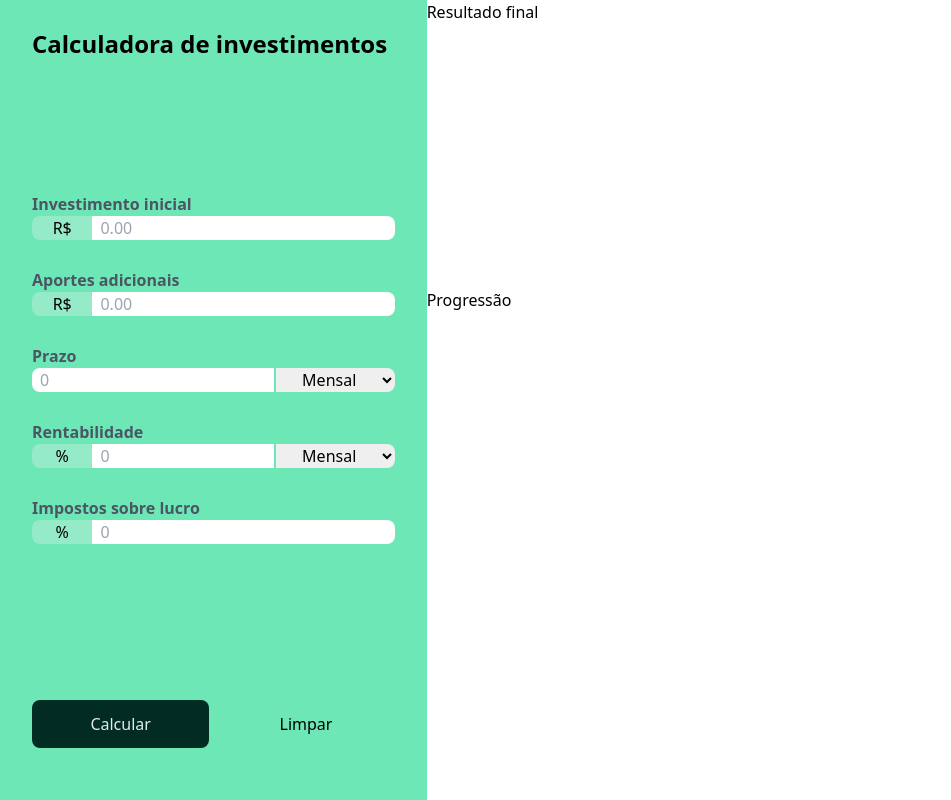
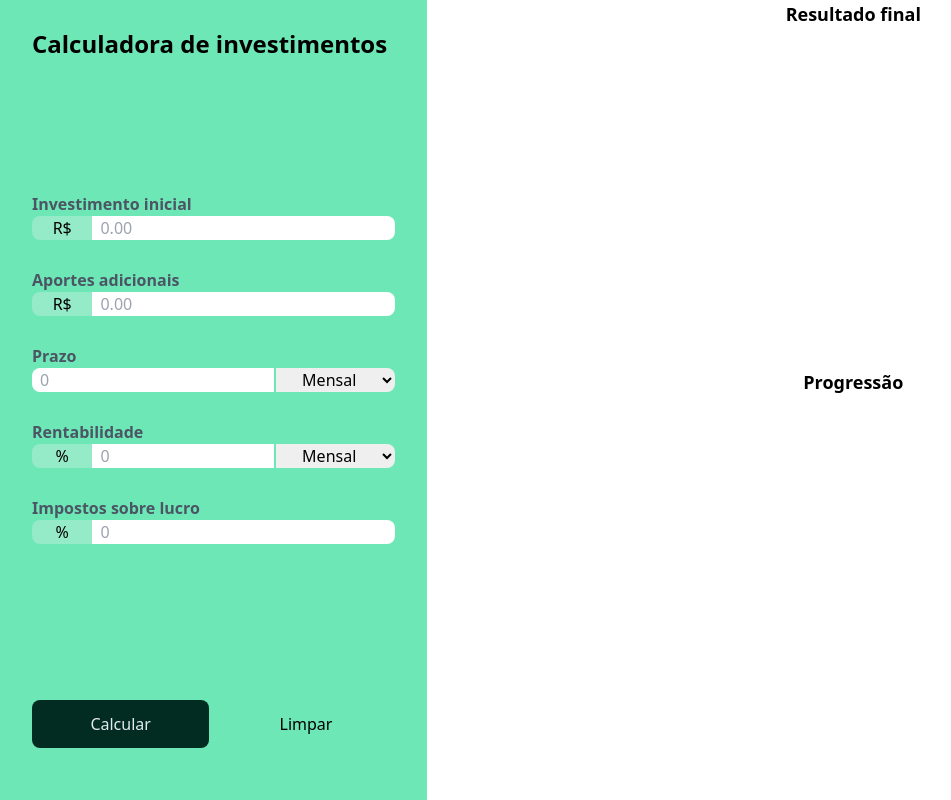
Before and after one commit to RobTO95/projetoCalculadoraInvestimentos, a website built with Vite: page index.html in a window 1280 px wide. Shown: the whole page, without its empty margins (0-951 px from the left). Built offline with nearby package versions, Linux system fonts and the light colour scheme.

Commit message:
Graficos ajustados

```diff
--- a/index.html
+++ b/index.html
@@ -167,14 +167,14 @@
 				</button>
 			</div>
 		</aside>
-		<main class="h-full">
-			<section id="charts-container">
-				<div class="h-[36dvh]">
-					<p>Resultado final</p>
+		<main class="row-span-2 col-span-2">
+			<section id="charts-container ">
+				<div class="h-[46dvh] flex flex-col items-center pb-[2.5rem]">
+					<p class="font-bold text-lg">Resultado final</p>
 					<canvas id="final-money-distribution"></canvas>
 				</div>
-				<div class="h-[56dvh]">
-					<p>Progressão</p>
+				<div class="h-[46dvh] flex flex-col items-center">
+					<p class="font-bold text-lg">Progressão</p>
 					<canvas id="progression"></canvas>
 				</div>
 			</section>
```
